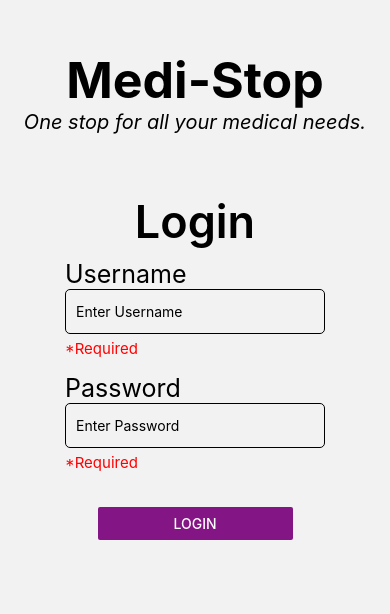
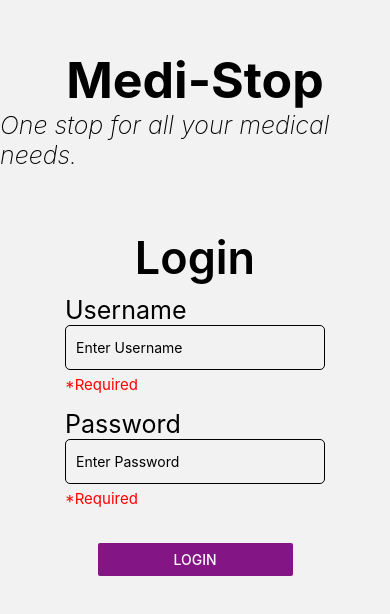
Before and after one commit to SagarTrimukhe/medicine-app, a React Native app: screen /Login in a window 390 px wide. Shown: the top 614 px of the page. Built offline with nearby package versions, Linux system fonts and the light colour scheme; what react-native-root-siblings would draw is missing.

Commit message:
updated the font size and weight (#7)

```diff
--- a/pages/login/index.js
+++ b/pages/login/index.js
@@ -99,7 +99,8 @@ const styles = StyleSheet.create({
     fontSize: 50,
   },
   appDescription: {
-    fontSize: 20,
+    fontSize: 25,
+    fontWeight: '200',
     fontStyle: 'italic'
   },
   loginHeading: {
```
